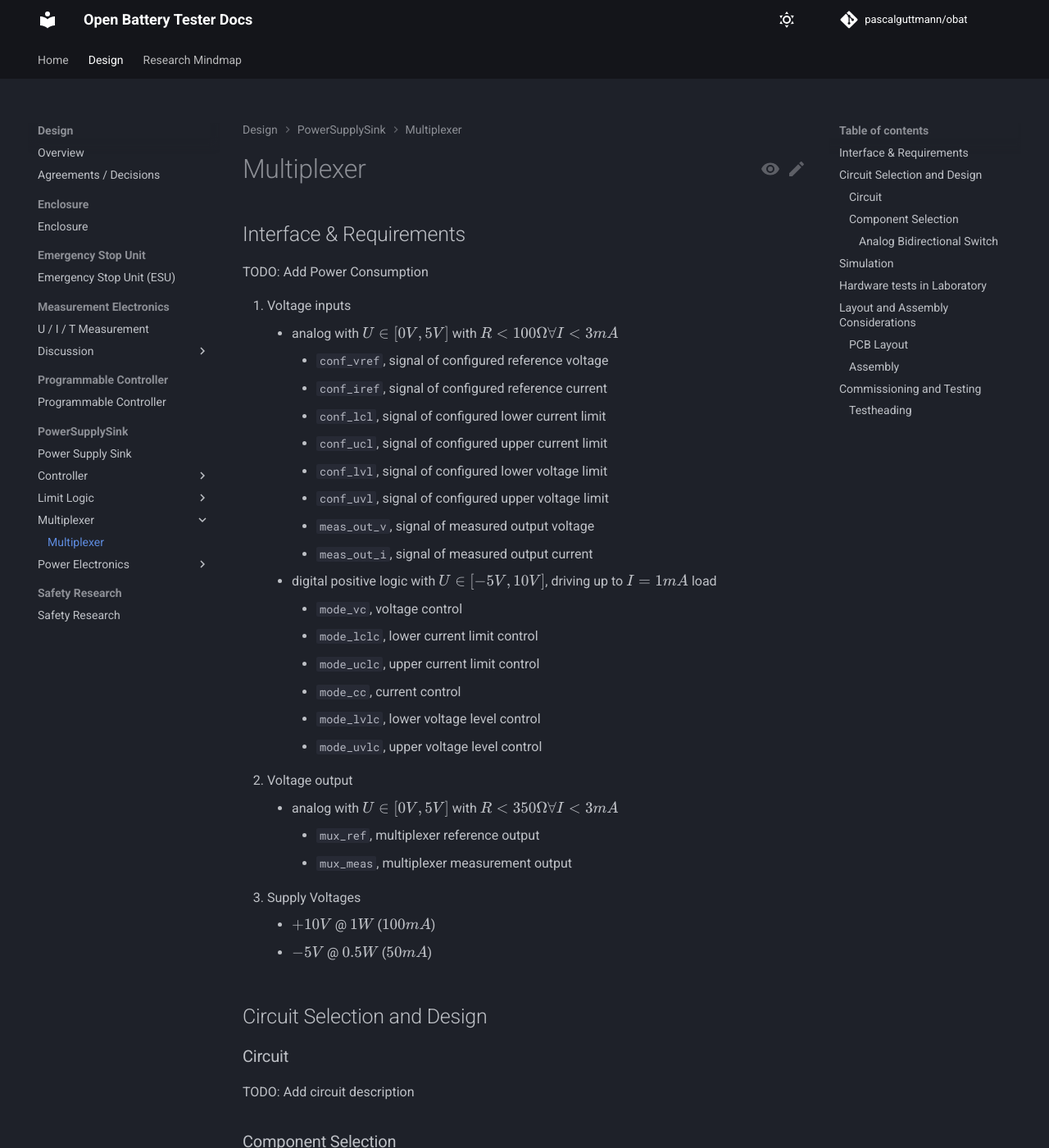
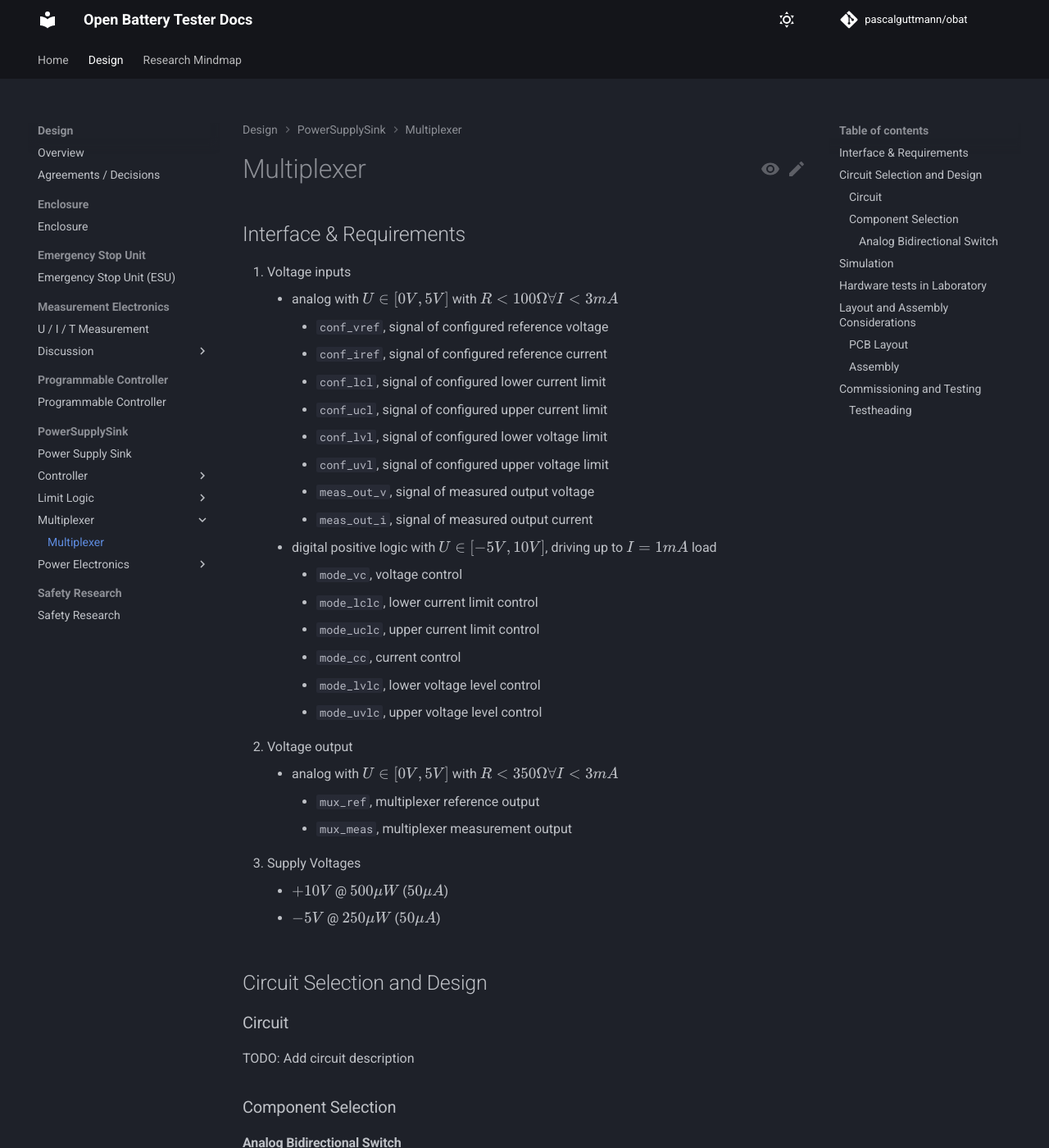
Before and after one commit to pascalguttmann/obat, an MkDocs documentation site: the page built from docs/design/pss/mux/mux.md, in a window 1280 px wide and 1400 px high. Shown: the whole window at 82% size. Built offline with MkDocs 1.6.1 and Material for MkDocs 9.7.7, drawn with Linux system fonts in a browser that asks for light colours; comment, search, counter and statistics services are not loaded.

Commit message:
add mux power consumption specification

```diff
--- a/docs/design/pss/mux/mux.md
+++ b/docs/design/pss/mux/mux.md
@@ -1,8 +1,6 @@
 # Multiplexer
 
 ## Interface & Requirements
-
-TODO: Add Power Consumption
 
 1. Voltage inputs
     - analog with $U \in [0V, 5V]$ with $R < 100 \Omega \forall I < 3mA$
@@ -27,8 +25,8 @@ TODO: Add Power Consumption
         - `mux_ref`, multiplexer reference output
         - `mux_meas`, multiplexer measurement output
 3. Supply Voltages
-    - $+10V$ @ $1W$ ($100mA$)
-    - $-5V$ @ $0.5W$ ($50mA$)
+    - $+10V$ @ $500 \mu W$ ($50 \mu A$)
+    - $-5V$ @ $250 \mu W$ ($50 \mu A$)
 
 ## Circuit Selection and Design
 
```
